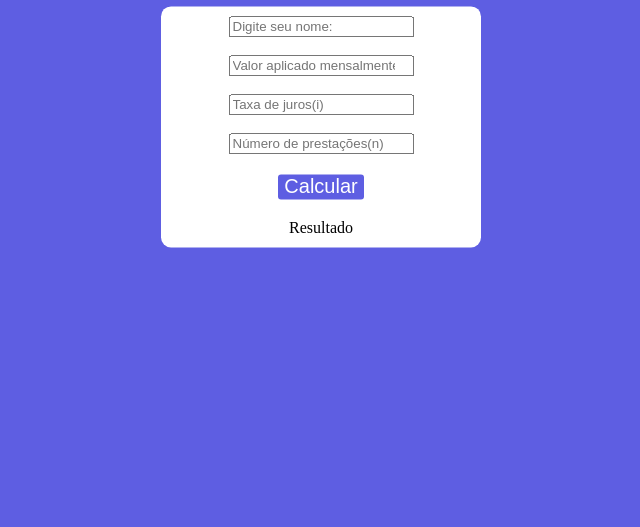
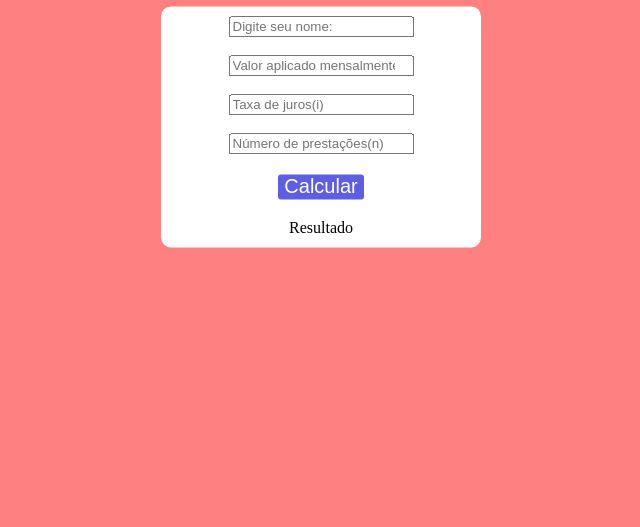
Before and after one commit to lucas-spg38/PF3_lucas, a plain HTML site: page index.html in a window 1280 px wide. Shown: the part 273-800 px from the top of the page, without its empty margins (327-967 px from the left). Drawn offline with Linux system fonts and the light colour scheme.

Commit message:
Update style.css

```diff
--- a/style.css
+++ b/style.css
@@ -1,5 +1,5 @@
 body{
-    background-color: rgb(94, 94, 226);
+    background-color: rgb(255, 128, 128);
     font-size: normal 10pt arial;
     position: absolute;
     top: 50%; /* distancia em relacao ao topo*/
```
